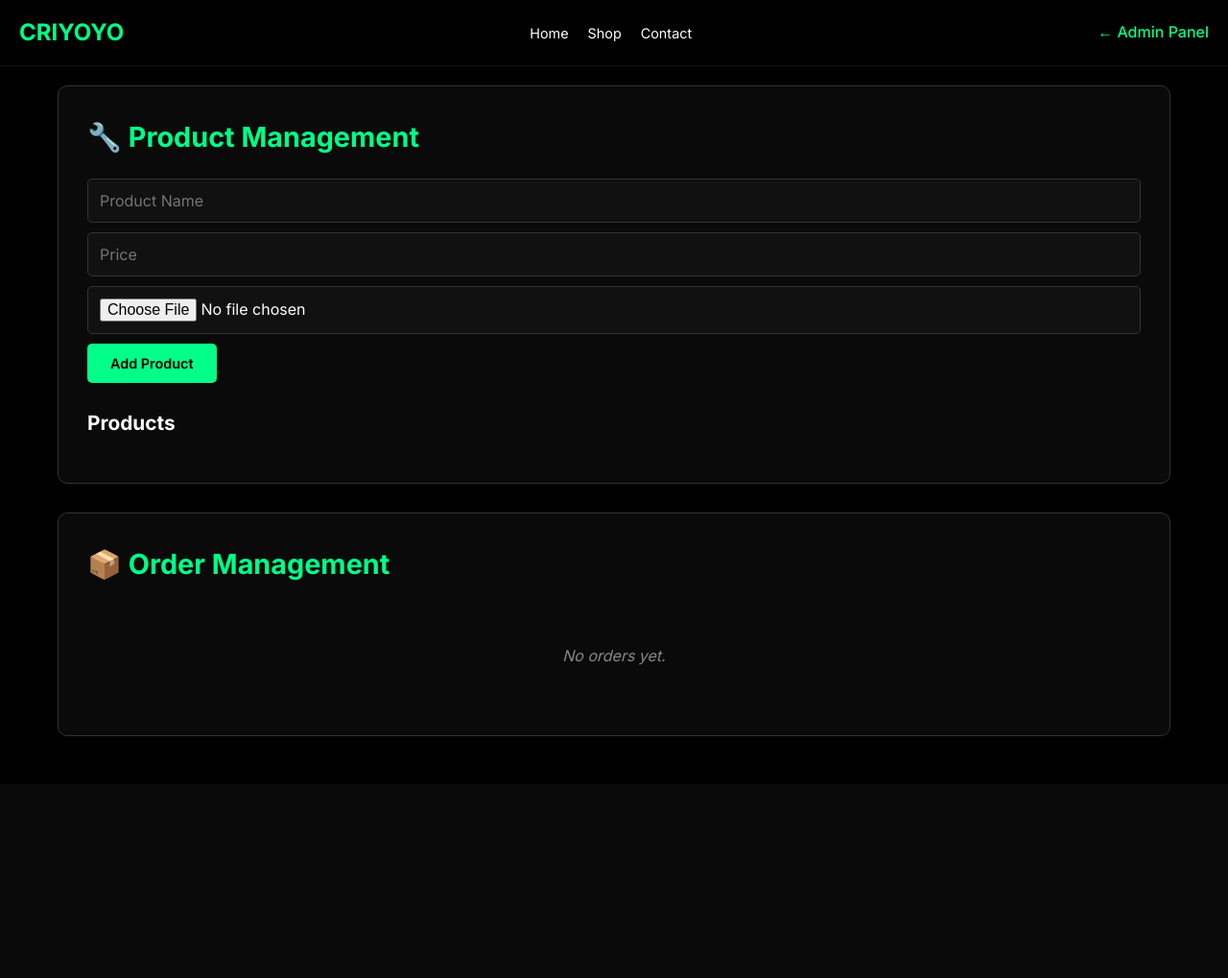
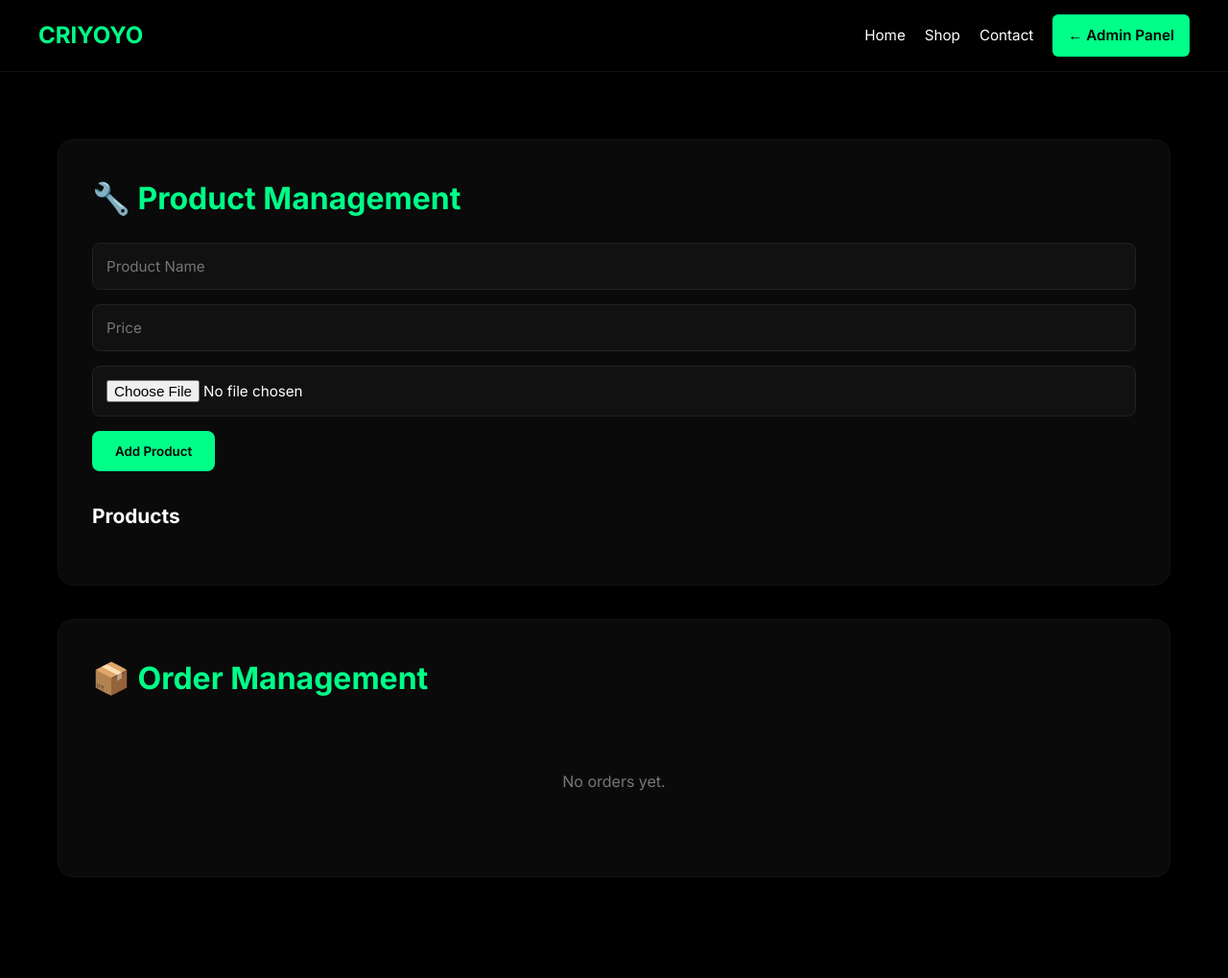
Before and after one commit to Napster-12/criyoyo, a Flask app: page /admin in a window 1280 px wide. Shown: the whole page at 96% size. Before the commit the page ends 767 px from the top, so only its background shows below. Run offline with Flask 3, Linux system fonts and the light colour scheme.

Commit message:
Refactor admin.html for improved structure and styles

```diff
--- a/templates/admin.html
+++ b/templates/admin.html
@@ -3,192 +3,614 @@
 <head>
 <meta charset="UTF-8">
 <meta name="viewport" content="width=device-width, initial-scale=1.0">
+
 <title>Admin Dashboard - Criyoyo</title>
+
 <link href="https://fonts.googleapis.com/css2?family=Inter:wght@300;400;500;600;700&display=swap" rel="stylesheet">
+
 <style>
-        *{margin:0;padding:0;box-sizing:border-box;font-family:'Inter',sans-serif}
-        body{background:#000;color:#fff;line-height:1.6}
+
+*{
+    margin:0;
+    padding:0;
+    box-sizing:border-box;
+    font-family:'Inter',sans-serif;
+}
+
+html, body{
+    width:100%;
+    overflow-x:hidden;
+}
+
+body{
+    background:#000;
+    color:#fff;
+    line-height:1.6;
+}
+
+/* CONTAINER */
+.container{
+    width:100%;
+    max-width:1200px;
+    margin:auto;
+    padding:0 20px;
+}
 
 /* NAVBAR */
-        .nav{display:flex;justify-content:space-between;align-items:center;padding:15px 20px;border-bottom:1px solid #111;background:#000}
-        .logo{font-weight:700;font-size:1.5rem;color:#00ff88;text-decoration:none}
-        .nav-links{display:flex;gap:20px;font-size:0.9rem}
-        .nav-links a{text-decoration:none;color:#fff}
-        .nav-links a:hover{color:#00ff88}
+.navbar{
+    background:#000;
+    border-bottom:1px solid #111;
+    position:sticky;
+    top:0;
+    z-index:999;
+}
 
-        .container{max-width:1200px;margin:auto;padding:20px}
+.nav{
+    display:flex;
+    justify-content:space-between;
+    align-items:center;
+    padding:15px 0;
+}
+
+/* LOGO */
+.logo{
+    font-size:1.5rem;
+    font-weight:700;
+    color:#00ff88;
+    text-decoration:none;
+}
+
+/* DESKTOP LINKS */
+.nav-links{
+    display:flex;
+    gap:20px;
+    align-items:center;
+}
+
+.nav-links a{
+    color:#fff;
+    text-decoration:none;
+    font-size:0.95rem;
+    transition:0.3s;
+}
+
+.nav-links a:hover{
+    color:#00ff88;
+}
+
+/* ADMIN BUTTON */
+.admin-btn{
+    background:#00ff88;
+    color:#000 !important;
+    padding:10px 16px;
+    border-radius:6px;
+    font-weight:600;
+    text-decoration:none;
+}
+
+/* HAMBURGER */
+.hamburger{
+    display:none;
+    font-size:1.8rem;
+    cursor:pointer;
+    color:#00ff88;
+}
+
+/* MOBILE MENU */
+.mobile-menu{
+    display:none;
+    flex-direction:column;
+    gap:15px;
+    padding:15px 0;
+    border-top:1px solid #111;
+}
+
+.mobile-menu a{
+    color:#fff;
+    text-decoration:none;
+    font-size:1.05rem;
+}
+
+.mobile-menu a:hover{
+    color:#00ff88;
+}
+
+.mobile-menu .admin-btn{
+    width:100%;
+    text-align:center;
+}
+
+/* PAGE */
+.page{
+    padding:70px 20px;
+}
 
 /* SECTIONS */
-        .section{background:#0a0a0a;border:1px solid #333;border-radius:10px;padding:30px;margin-bottom:30px}
-        .section h1{color:#00ff88;margin-bottom:20px;font-size:1.8rem}
-        .section h2{color:#fff;margin:25px 0 15px;font-size:1.3rem}
-
-        /* FORM STYLES */
-        input[type="text"], input[type="file"]{
-            width:100%;padding:12px;margin-bottom:10px;background:#111;border:1px solid #333;
-            color:#fff;border-radius:5px;font-size:1rem
-        }
-        input[type="text"]:focus{outline:1px solid #00ff88;border-color:#00ff88}
-        button{
-            background:#00ff88;color:#000;padding:12px 24px;border:none;border-radius:5px;
-            cursor:pointer;font-weight:600;font-size:0.9rem;transition:0.3s
-        }
-        button:hover{background:#00cc6a}
-
-        /* PRODUCT LIST */
-        .products-list{list-style:none;margin-top:15px}
-        .products-list li{
-            background:#111;padding:12px;margin-bottom:8px;border-radius:5px;
-            border-left:3px solid #00ff88;display:flex;justify-content:space-between
+.section{
+    background:#0a0a0a;
+    border:1px solid #111;
+    border-radius:16px;
+    padding:35px;
+    margin-bottom:35px;
 }
 
-        /* ORDER CARDS */
-        .orders-list{display:flex;flex-direction:column;gap:15px}
+.section h1{
+    color:#00ff88;
+    margin-bottom:20px;
+    font-size:2rem;
+}
+
+.section h2{
+    margin:30px 0 15px;
+    font-size:1.3rem;
+}
+
+/* FORM */
+.form-group{
+    margin-bottom:15px;
+}
+
+input[type="text"],
+input[type="file"]{
+    width:100%;
+    padding:14px;
+    background:#111;
+    border:1px solid #222;
+    color:#fff;
+    border-radius:8px;
+    font-size:0.95rem;
+    outline:none;
+    transition:0.3s;
+}
+
+input[type="text"]:focus,
+input[type="file"]:focus{
+    border-color:#00ff88;
+}
+
+button{
+    background:#00ff88;
+    color:#000;
+    padding:13px 24px;
+    border:none;
+    border-radius:8px;
+    cursor:pointer;
+    font-weight:600;
+    transition:0.3s;
+}
+
+button:hover{
+    background:#00cc6a;
+}
+
+/* PRODUCTS */
+.products-list{
+    list-style:none;
+    margin-top:20px;
+}
+
+.products-list li{
+    background:#111;
+    border:1px solid #222;
+    padding:15px;
+    border-radius:10px;
+    margin-bottom:12px;
+    display:flex;
+    justify-content:space-between;
+    align-items:center;
+    transition:0.3s;
+}
+
+.products-list li:hover{
+    border-color:#00ff88;
+}
+
+.product-price{
+    color:#00ff88;
+    font-weight:600;
+}
+
+/* ORDERS */
+.orders-list{
+    display:flex;
+    flex-direction:column;
+    gap:20px;
+}
+
 .order-card{
-            background:#111;border:1px solid #333;border-left:4px solid #00ff88;
-            border-radius:8px;padding:20px;transition:0.3s
+    background:#111;
+    border:1px solid #222;
+    border-left:4px solid #00ff88;
+    border-radius:14px;
+    padding:25px;
+    transition:0.3s;
 }
-        .order-card:hover{box-shadow:0 4px 15px rgba(0,255,136,0.15);border-color:#00ff88}
+
+.order-card:hover{
+    border-color:#00ff88;
+    box-shadow:0 10px 25px rgba(0,255,136,0.12);
+}
+
 .order-header{
-            display:flex;justify-content:space-between;align-items:center;margin-bottom:15px;flex-wrap:wrap;gap:10px
+    display:flex;
+    justify-content:space-between;
+    align-items:center;
+    gap:15px;
+    flex-wrap:wrap;
+    margin-bottom:15px;
 }
-        .order-id{font-weight:700;color:#00ff88;font-size:1.1rem}
-        .order-meta{color:#888;font-size:0.9rem;margin-bottom:12px}
-        .order-meta strong{color:#ccc}
-        .order-items ul{list-style:none;margin:10px 0}
+
+.order-id{
+    color:#00ff88;
+    font-size:1.2rem;
+    font-weight:700;
+}
+
+.order-meta{
+    color:#aaa;
+    margin-bottom:15px;
+    line-height:1.8;
+}
+
+.order-meta strong{
+    color:#fff;
+}
+
+.order-items ul{
+    list-style:none;
+    margin-top:10px;
+}
+
 .order-items li{
-            padding:6px 0;border-bottom:1px solid #222;color:#ccc;display:flex;justify-content:space-between
+    display:flex;
+    justify-content:space-between;
+    padding:10px 0;
+    border-bottom:1px solid #222;
+    color:#ccc;
 }
-        .order-items li:last-child{border-bottom:none}
+
+.order-items li:last-child{
+    border-bottom:none;
+}
+
+.item-price{
+    color:#00ff88;
+}
+
 .order-total{
-            margin-top:15px;font-size:1.2rem;font-weight:700;color:#00ff88;
-            text-align:right;padding-top:10px;border-top:1px solid #333
+    margin-top:20px;
+    padding-top:15px;
+    border-top:1px solid #222;
+    text-align:right;
+    font-size:1.2rem;
+    font-weight:700;
+    color:#00ff88;
 }
 
 /* STATUS BADGES */
-        .status{display:inline-block;padding:6px 14px;border-radius:20px;font-size:0.8rem;font-weight:600;text-transform:uppercase;letter-spacing:0.5px}
-        .status-placed{background:#17a2b8;color:#fff}           /* order placed - cyan */
-        .status-received{background:#ffc107;color:#000}        /* payment received - yellow */
-        .status-out{background:#fd7e14;color:#fff}             /* out for delivery - orange */
-        .status-delivered{background:#28a745;color:#fff}       /* delivered - green */
+.status{
+    display:inline-block;
+    padding:8px 16px;
+    border-radius:20px;
+    font-size:0.8rem;
+    font-weight:600;
+    text-transform:uppercase;
+    letter-spacing:0.5px;
+}
 
-        /* STATUS UPDATE FORM */
+.status-order{
+    background:#17a2b8;
+    color:#fff;
+}
+
+.status-payment{
+    background:#ffc107;
+    color:#000;
+}
+
+.status-delivery{
+    background:#fd7e14;
+    color:#fff;
+}
+
+.status-complete{
+    background:#28a745;
+    color:#fff;
+}
+
+/* STATUS FORM */
 .status-form{
-            display:flex;gap:10px;align-items:center;margin-top:15px;padding-top:15px;border-top:1px solid #333;flex-wrap:wrap
+    display:flex;
+    gap:12px;
+    align-items:center;
+    flex-wrap:wrap;
+    margin-top:20px;
+    padding-top:20px;
+    border-top:1px solid #222;
 }
-        .status-form label{color:#ccc;font-size:0.9rem}
+
+.status-form label{
+    color:#ccc;
+}
+
 .status-form select{
-            padding:8px 12px;background:#111;border:1px solid #00ff88;color:#fff;
-            border-radius:5px;font-size:0.9rem;cursor:pointer;min-width:150px
+    padding:10px 14px;
+    background:#111;
+    border:1px solid #00ff88;
+    color:#fff;
+    border-radius:8px;
+    outline:none;
+    min-width:180px;
 }
-        .status-form select:focus{outline:none;border-color:#00ff88;box-shadow:0 0 5px rgba(0,255,136,0.3)}
 
-        /* EMPTY STATE */
-        .empty-state{text-align:center;padding:40px;color:#888;font-style:italic}
+/* EMPTY */
+.empty-state{
+    text-align:center;
+    padding:50px;
+    color:#777;
+}
 
-        /* RESPONSIVE */
-        @media(max-width:600px){
-            .order-header{flex-direction:column;align-items:flex-start}
-            .status-form{flex-direction:column;align-items:stretch}
-            .status-form select{width:100%}
+/* MOBILE */
+@media screen and (max-width:768px){
+
+    .nav-links{
+        display:none;
     }
+
+    .hamburger{
+        display:block;
+    }
+
+    .mobile-menu.active{
+        display:flex;
+    }
+
+    .page{
+        padding:50px 15px;
+    }
+
+    .section{
+        padding:25px;
+    }
+
+    .section h1{
+        font-size:1.7rem;
+    }
+
+    .products-list li{
+        flex-direction:column;
+        align-items:flex-start;
+        gap:10px;
+    }
+
+    .order-header{
+        flex-direction:column;
+        align-items:flex-start;
+    }
+
+    .status-form{
+        flex-direction:column;
+        align-items:stretch;
+    }
+
+    .status-form select,
+    .status-form button{
+        width:100%;
+    }
+}
+
 </style>
 </head>
+
 <body>
 
 <!-- NAVBAR -->
-    <nav class="nav">
+<div class="navbar">
+
+    <div class="container nav">
+
         <a href="/" class="logo">CRIYOYO</a>
+
+        <!-- DESKTOP MENU -->
         <div class="nav-links">
             <a href="/">Home</a>
             <a href="/shop">Shop</a>
             <a href="/contact">Contact</a>
+            <a href="/admin" class="admin-btn">← Admin Panel</a>
         </div>
-        <div>
-            <a href="/admin" style="color:#00ff88;text-decoration:none;font-weight:500">← Admin Panel</a>
+
+        <!-- HAMBURGER -->
+        <div class="hamburger" onclick="toggleMenu()">
+            ☰
         </div>
-    </nav>
 
-    <div class="container">
+    </div>
 
-        <!-- PRODUCT MANAGEMENT SECTION -->
+    <!-- MOBILE MENU -->
+    <div class="container mobile-menu" id="mobileMenu">
+        <a href="/">Home</a>
+        <a href="/shop">Shop</a>
+        <a href="/contact">Contact</a>
+        <a href="/admin" class="admin-btn">← Admin Panel</a>
+    </div>
+
+</div>
+
+<!-- PAGE -->
+<div class="container page">
+
+    <!-- PRODUCT MANAGEMENT -->
     <div class="section">
+
         <h1>🔧 Product Management</h1>
+
         <form method="POST" enctype="multipart/form-data">
+
+            <div class="form-group">
                 <input type="text" name="name" placeholder="Product Name" required>
+            </div>
+
+            <div class="form-group">
                 <input type="text" name="price" placeholder="Price" required>
+            </div>
+
+            <div class="form-group">
                 <input type="file" name="image" required>
-                <button type="submit">Add Product</button>
+            </div>
+
+            <button type="submit">
+                Add Product
+            </button>
+
         </form>
 
         <h2>Products</h2>
+
         <ul class="products-list">
+
             {% for product in products %}
+
             <li>
                 <span>{{ product.name }}</span>
-                    <span style="color:#00ff88;font-weight:600">R{{ product.price }}</span>
+
+                <span class="product-price">
+                    R{{ product.price }}
+                </span>
             </li>
+
             {% endfor %}
+
         </ul>
+
     </div>
 
-        <!-- ORDER MANAGEMENT SECTION -->
+    <!-- ORDER MANAGEMENT -->
     <div class="section">
+
         <h1>📦 Order Management</h1>
 
         {% if orders %}
+
         <div class="orders-list">
+
             {% for order in orders|reverse %}
+
             <div class="order-card">
+
                 <div class="order-header">
-                        <span class="order-id">Order #{{ order.id }}</span>
-                        <span class="status status-{{ order.status|lower }}">
+
+                    <span class="order-id">
+                        Order #{{ order.id }}
+                    </span>
+
+                    <span class="status">
                         {{ order.status|title }}
                     </span>
+
                 </div>
 
                 <div class="order-meta">
-                        <strong>Customer:</strong> {{ order.customer_email }}<br>
-                        <strong>Date:</strong> {{ order.created_at }}
+
+                    <strong>Customer:</strong>
+                    {{ order.customer_email }}
+
+                    <br>
+
+                    <strong>Date:</strong>
+                    {{ order.created_at }}
+
                 </div>
 
                 <div class="order-items">
+
                     <strong>Items:</strong>
+
                     <ul>
+
                         {% for item in order.items %}
+
                         <li>
+
                             <span>{{ item.name }}</span>
-                                <span style="color:#00ff88">R{{ item.price }}</span>
+
+                            <span class="item-price">
+                                R{{ item.price }}
+                            </span>
+
                         </li>
+
                         {% endfor %}
+
                     </ul>
+
                 </div>
 
                 <div class="order-total">
                     Total: R{{ order.total }}
                 </div>
 
-                    <form method="POST" action="/admin/order/{{ order.id }}/status" class="status-form">
-                        <label for="status">Update Status:</label>
-                        <select name="status" id="status">
-                            <option value="order placed" {% if order.status == 'order placed' %}selected{% endif %}>Order Placed</option>
-                            <option value="payment received" {% if order.status == 'payment received' %}selected{% endif %}>Payment Received</option>
-                            <option value="out for delivery" {% if order.status == 'out for delivery' %}selected{% endif %}>Out for Delivery</option>
-                            <option value="delivered" {% if order.status == 'delivered' %}selected{% endif %}>Delivered</option>
+                <form method="POST"
+                      action="/admin/order/{{ order.id }}/status"
+                      class="status-form">
+
+                    <label>Update Status:</label>
+
+                    <select name="status">
+
+                        <option value="order placed"
+                        {% if order.status == 'order placed' %}selected{% endif %}>
+                            Order Placed
+                        </option>
+
+                        <option value="payment received"
+                        {% if order.status == 'payment received' %}selected{% endif %}>
+                            Payment Received
+                        </option>
+
+                        <option value="out for delivery"
+                        {% if order.status == 'out for delivery' %}selected{% endif %}>
+                            Out for Delivery
+                        </option>
+
+                        <option value="delivered"
+                        {% if order.status == 'delivered' %}selected{% endif %}>
+                            Delivered
+                        </option>
+
                     </select>
-                        <button type="submit">Update Status</button>
+
+                    <button type="submit">
+                        Update Status
+                    </button>
+
                 </form>
+
             </div>
+
             {% endfor %}
+
         </div>
+
         {% else %}
+
         <div class="empty-state">
             <p>No orders yet.</p>
         </div>
+
         {% endif %}
+
     </div>
 
 </div>
 
+<!-- SCRIPT -->
+<script>
+
+function toggleMenu(){
+    document.getElementById("mobileMenu").classList.toggle("active");
+}
+
+</script>
+
 </body>
 </html>
```
Lines whose indentation alone changed are shown as unchanged.
